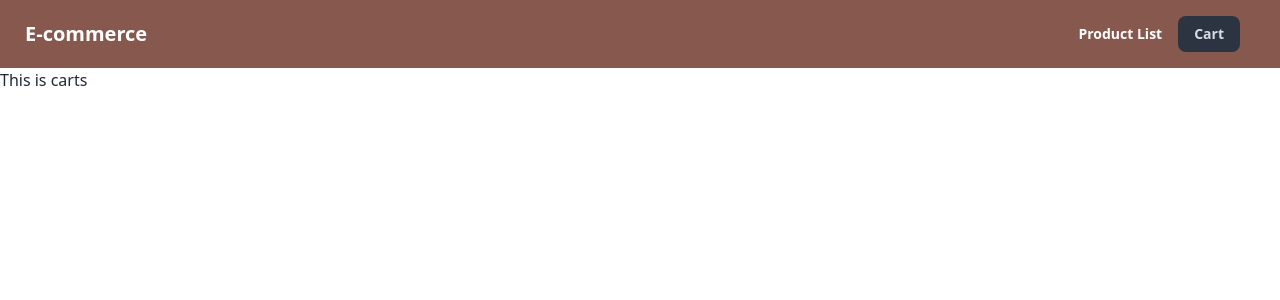
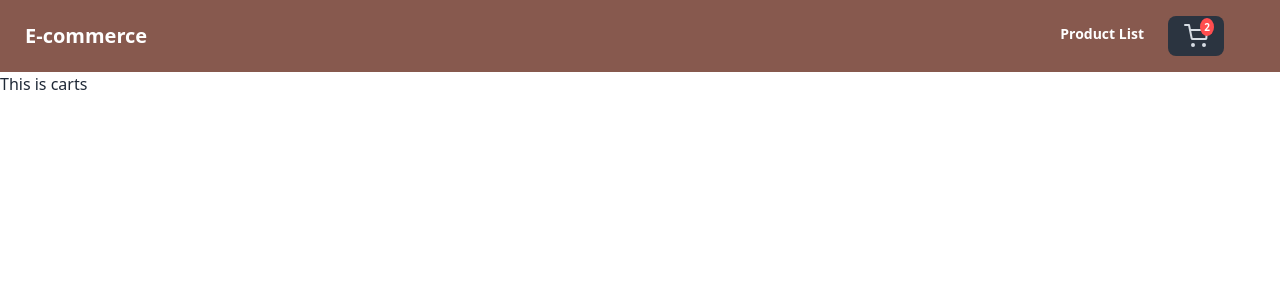
Before and after one commit to Sharif-11/E-commerce, a React (Vite) app: page /cart in a window 1280 px wide. Shown: the top 300 px of the page. Built offline with nearby package versions, Linux system fonts and the light colour scheme.

Commit message:
Cart badge added - cart context created

```diff
--- /dev/null
+++ b/src/Components/CartIcon.tsx
@@ -0,0 +1,52 @@
+import { CSSProperties } from "react";
+
+// Inline styles for the icon and badge
+const styles: { [key: string]: CSSProperties } = {
+  container: {
+    position: "relative",
+    display: "inline-block",
+  },
+  icon: {
+    display: "block",
+  },
+  badge: {
+    position: "absolute",
+    top: "-6px",
+    right: "-6px",
+    backgroundColor: "#ff4d4f",
+    color: "#fff",
+    borderRadius: "50%",
+    fontSize: "10px",
+    padding: "4px 4px",
+    lineHeight: "1",
+  },
+};
+
+function CartIconWithBadge({ itemCount = 0 }: { itemCount: number }) {
+  return (
+    <div style={styles.container}>
+      {/* Cart Icon */}
+      <svg
+        xmlns="http://www.w3.org/2000/svg"
+        width="24"
+        height="24"
+        viewBox="0 0 24 24"
+        fill="none"
+        stroke="currentColor"
+        strokeWidth="2"
+        strokeLinecap="round"
+        strokeLinejoin="round"
+        style={styles.icon}
+      >
+        <circle cx="9" cy="21" r="1"></circle>
+        <circle cx="20" cy="21" r="1"></circle>
+        <path d="M1 1h4l2.68 13.39a1 1 0 0 0 .93.73h12.72a1 1 0 0 0 .96-.74L23 6H6"></path>
+      </svg>
+
+      {/* Badge */}
+      {itemCount > 0 && <span style={styles.badge}>{itemCount}</span>}
+    </div>
+  );
+}
+
+export default CartIconWithBadge;
--- a/src/Components/Header.tsx
+++ b/src/Components/Header.tsx
@@ -1,4 +1,5 @@
 import { NavLink } from "react-router";
+import CartIconWithBadge from "./CartIcon";
 
 const Header = () => {
   return (
@@ -9,7 +10,7 @@ const Header = () => {
         </NavLink>
       </div>
       <div className="flex-none font-bold text-white">
-        <ul className="menu menu-horizontal px-8 ">
+        <ul className="menu menu-horizontal px-12 gap-2">
           <li className="bg-transparent">
             <NavLink to="/products" className="text-white">
               Product List
@@ -17,7 +18,7 @@ const Header = () => {
           </li>
           <li className="bg-transparent focus:bg-transparent">
             <NavLink to="/cart" className="text-white">
-              Cart
+              <CartIconWithBadge itemCount={2} />
             </NavLink>
           </li>
         </ul>
--- /dev/null
+++ b/src/Contexts/CartContext.ts
@@ -0,0 +1,6 @@
+import { createContext } from "react";
+import { CartProduct } from "../Interfaces/products";
+
+export const CartContext = createContext<
+  [CartProduct[], React.Dispatch<React.SetStateAction<CartProduct[]>>]
+>([[], () => {}]);
```
